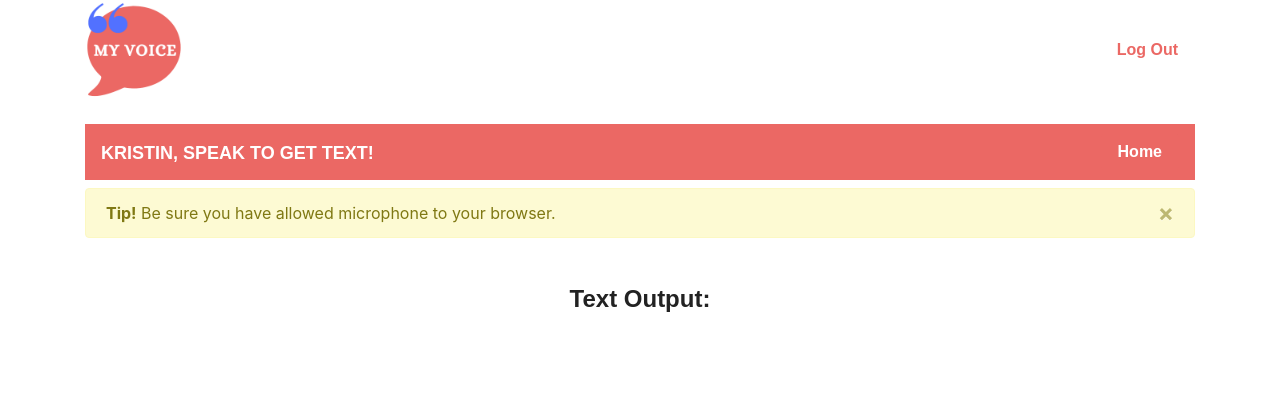
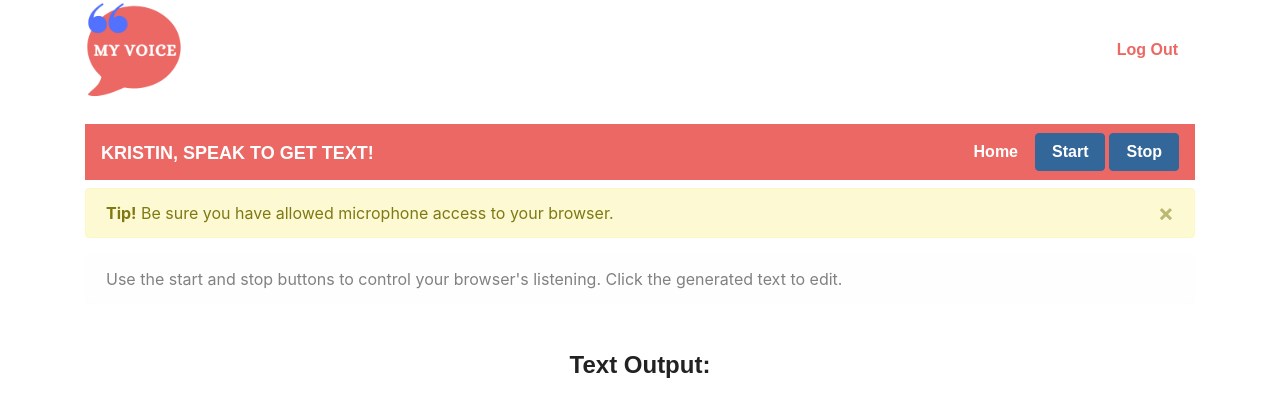
Before and after one commit to kristcar/Speech_Output, a Django app: template SpeechOutput/SpeechOutputApp/templates/speakToText.html in a window 1280 px wide. Shown: the top 417 px of the page. Run offline with Django 3.2, Linux system fonts and the light colour scheme; the template is opened without the code that fills it: values that come from a table or form of the project are taken from there, others are empty; data comes from the database, SQL or seed files in the repository; both versions use the stored data as it was after the commit; some libraries are stand-ins or nearby versions; some web fonts are replaced.

Commit message:
added start and stop listening buttons to Speech to Text, updated the gif on welcome page

```diff
--- a/SpeechOutput/SpeechOutputApp/static/js/speechToText.js
+++ b/SpeechOutput/SpeechOutputApp/static/js/speechToText.js
@@ -33,6 +33,10 @@ recognition.addEventListener("result", (e) => {
   }
 });
 
-recognition.addEventListener("end", recognition.start);
+$("#start").on("click", function (e) {
+  recognition.start();
+});
 
-recognition.start();
+$("#stop").on("click", function (e) {
+  recognition.stop();
+});
--- a/SpeechOutput/SpeechOutputApp/templates/speakToText.html
+++ b/SpeechOutput/SpeechOutputApp/templates/speakToText.html
@@ -38,21 +38,21 @@
           <a class="form-inline my-2 my-lg-0" href="/home">
             <button type="button" class="btn btn-primary">Home</button>
           </a>
-          <!-- <button id = "start" class = "btn btn-info mr-1">Start</button>
-          <button id = "stop" class = "btn btn-info">Stop</button> -->
+          <button id = "start" type = "submit" class = "btn btn-info mr-1">Start</button>
+          <button id = "stop" type = "submit" class = "btn btn-info">Stop</button>
         </div>
       </nav>
 
       <div class="alert alert-warning alert-dismissible fade show mt-2" role="alert">
-        <strong>Tip!</strong> Be sure you have allowed microphone to your browser.
+        <strong>Tip!</strong> Be sure you have allowed microphone access to your browser.
         <button type="button" class="close" data-dismiss="alert" aria-label="Close">
           <span aria-hidden="true">&times;</span>
         </button>
       </div>
 
-      <!-- <div class="alert alert-light" role="alert">
+      <div class="alert alert-light" role="alert">
         Use the start and stop buttons to control your browser's listening. Click the generated text to edit.
-      </div> -->
+      </div>
 
       <h4 class="text-center mt-5">Text Output:</h4>
 
```
Also changed, not shown: SpeechOutput/SpeechOutputApp/static/img/speech_text.gif, SpeechOutput/SpeechOutputApp/static/img/speech_to_text.png (deleted), SpeechOutput/db.sqlite3.
